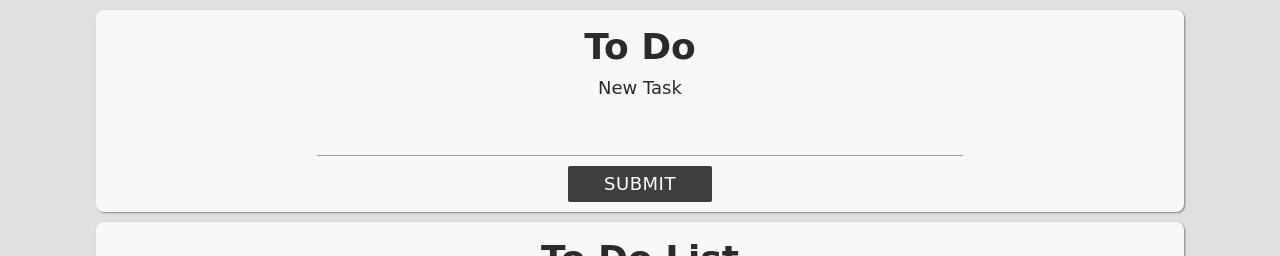
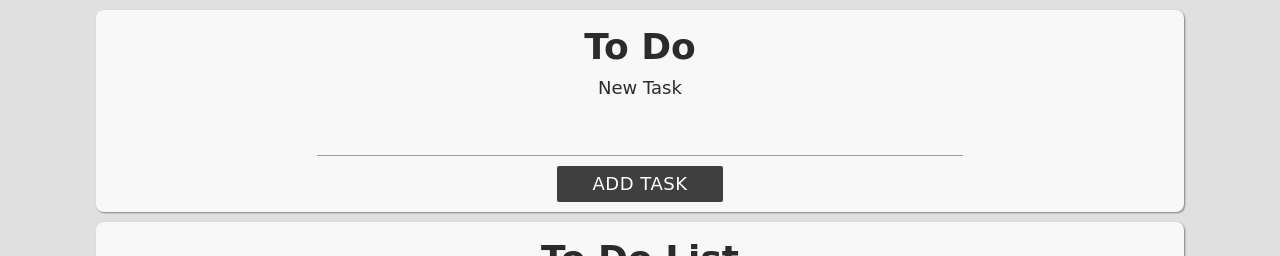
Before and after one commit to orszolka108/ToDoList, a website: page index.html in a window 1280 px wide. Shown: the top 256 px of the page. Drawn offline with Linux system fonts and the light colour scheme; a web font is replaced by a local one.

Commit message:
changed submit to add tasks

```diff
--- a/index.html
+++ b/index.html
@@ -15,7 +15,7 @@
         <h1>To Do</h1>
         <label for="task">New Task</label> <br>
         <input type="text" name="task" id="task"><br>
-        <button class="btn" type="submit" id="task-add">Submit</button>
+        <button class="btn" type="submit" id="task-add">Add Task</button>
     </div>
     <div class="task-list">
         <h1>To Do List</h1>
```
